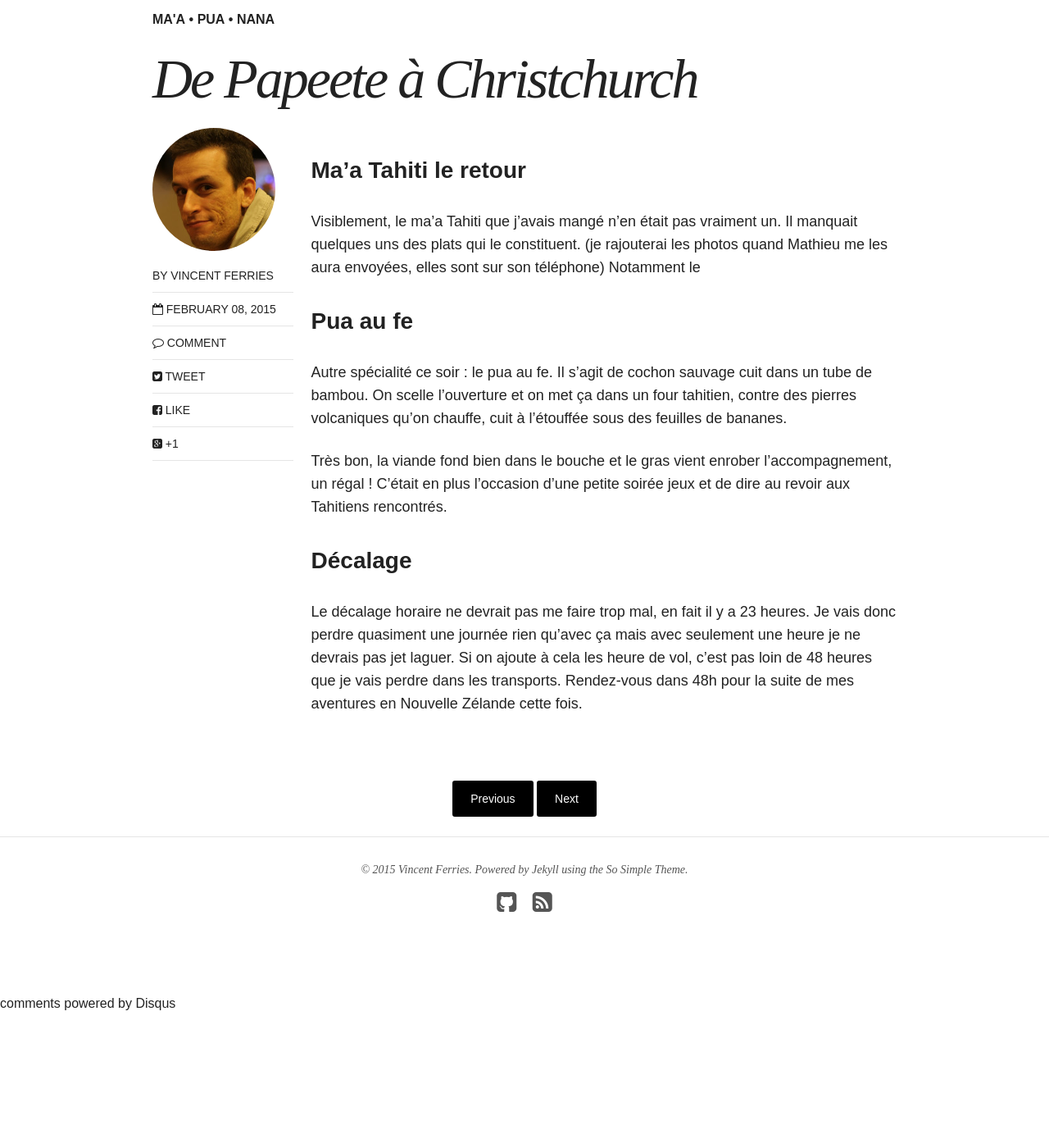
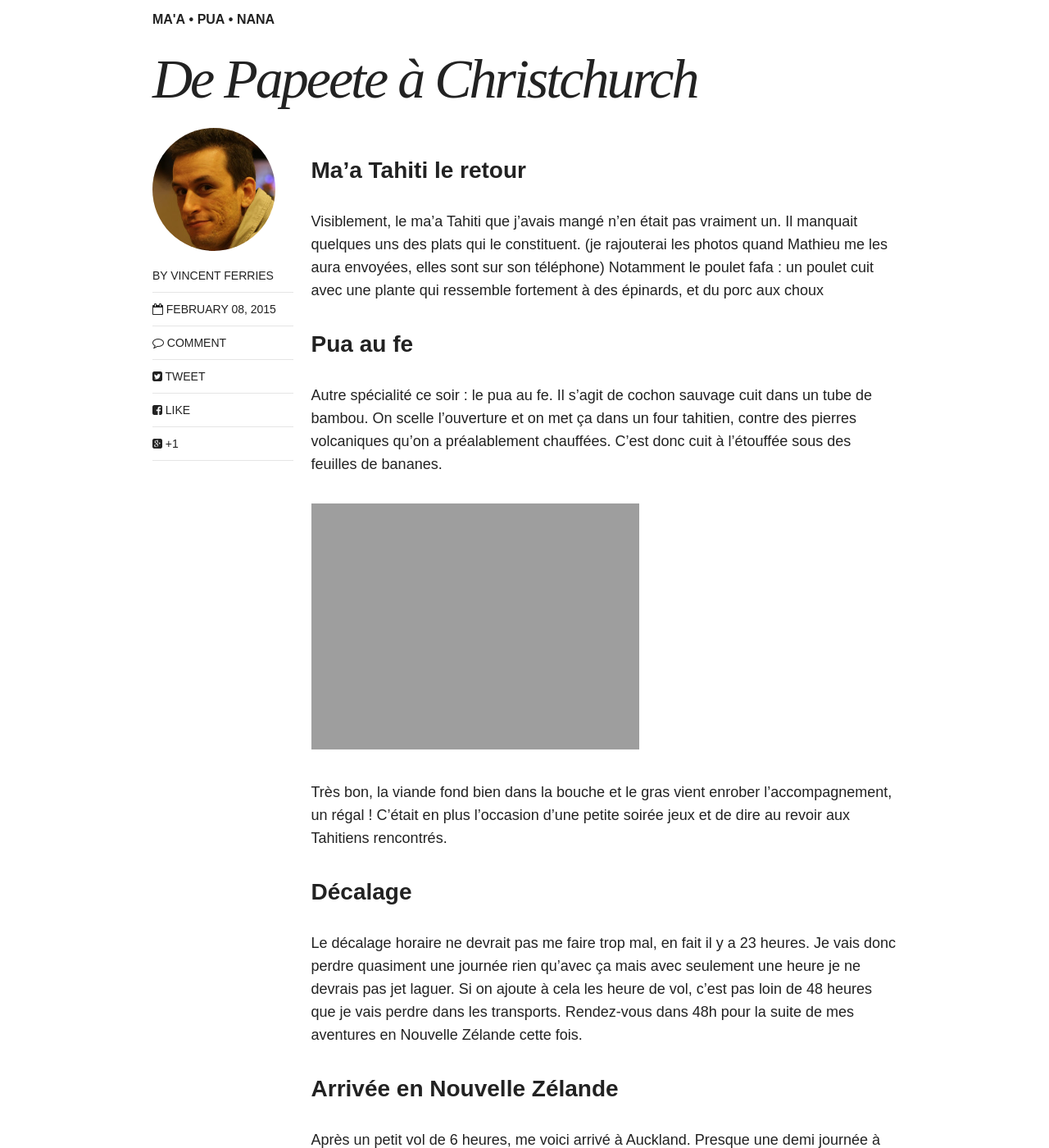
Before and after one commit to vferries/voyage, a Jekyll site: the page built from _posts/2015-02-08-auckland.md, in a window 1280 px wide and 1400 px high, scrolled down 440 px. Shown: the whole window at 82% size. Built offline with Jekyll 4.4.1, drawn with Linux system fonts in a browser that asks for light colours; nearby versions of some CDN libraries; comment, search, counter and statistics services are not loaded; before the commit the page ends 1676 px from its top, so only the background shows below that; some of the changed text lies outside the part shown.

Commit message:
Embellissement de l'article du dernier jour à Tahiti.

```diff
--- a/_posts/2015-02-08-auckland.md
+++ b/_posts/2015-02-08-auckland.md
@@ -11,14 +11,18 @@ share: true
 ### Ma'a Tahiti le retour
 
 Visiblement, le ma'a Tahiti que j'avais mangé n'en était pas vraiment un. Il manquait quelques uns des plats qui le constituent.
-(je rajouterai les photos quand Mathieu me les aura envoyées, elles sont sur son téléphone) Notamment le
+(je rajouterai les photos quand Mathieu me les aura envoyées, elles sont sur son téléphone) Notamment le poulet fafa : un poulet cuit avec une plante qui ressemble fortement à des épinards, et du porc aux choux
 
 ### Pua au fe
 
 Autre spécialité ce soir : le pua au fe. Il s'agit de cochon sauvage cuit dans un tube de bambou.
-On scelle l'ouverture et on met ça dans un four tahitien, contre des pierres volcaniques qu'on chauffe, cuit à l'étouffée sous des feuilles de bananes.
+On scelle l'ouverture et on met ça dans un four tahitien, contre des pierres volcaniques qu'on a préalablement chauffées. C'est donc cuit à l'étouffée sous des feuilles de bananes.
 
-Très bon, la viande fond bien dans le bouche et le gras vient enrober l'accompagnement, un régal !
+<figure>
+	<a href="{{site.url}}/images/pua/pua.jpg"><img src="{{site.url}}/images/pua/pua.jpg" alt="pua au fe"></a>
+</figure>
+
+Très bon, la viande fond bien dans la bouche et le gras vient enrober l'accompagnement, un régal !
 C'était en plus l'occasion d'une petite soirée jeux et de dire au revoir aux Tahitiens rencontrés.
 
 ### Décalage
@@ -26,3 +30,7 @@ C'était en plus l'occasion d'une petite soirée jeux et de dire au revoir aux T
 Le décalage horaire ne devrait pas me faire trop mal, en fait il y a 23 heures.
 Je vais donc perdre quasiment une journée rien qu'avec ça mais avec seulement une heure je ne devrais pas jet laguer. Si on ajoute à cela les heure de vol, c'est pas loin de 48 heures que je vais perdre dans les transports.
 Rendez-vous dans 48h pour la suite de mes aventures en Nouvelle Zélande cette fois.
+
+### Arrivée en Nouvelle Zélande
+
+Après un petit vol de 6 heures, me voici arrivé à Auckland. Presque une demi journée à attendre mon vol intérieur pour Christchurch dans l'île du sud où je dois rejoidre Paul ce soir. Les aventures à suivre promettent d'être sportives et rocambolesques.
```
Also changed, not shown: 1 other file.
